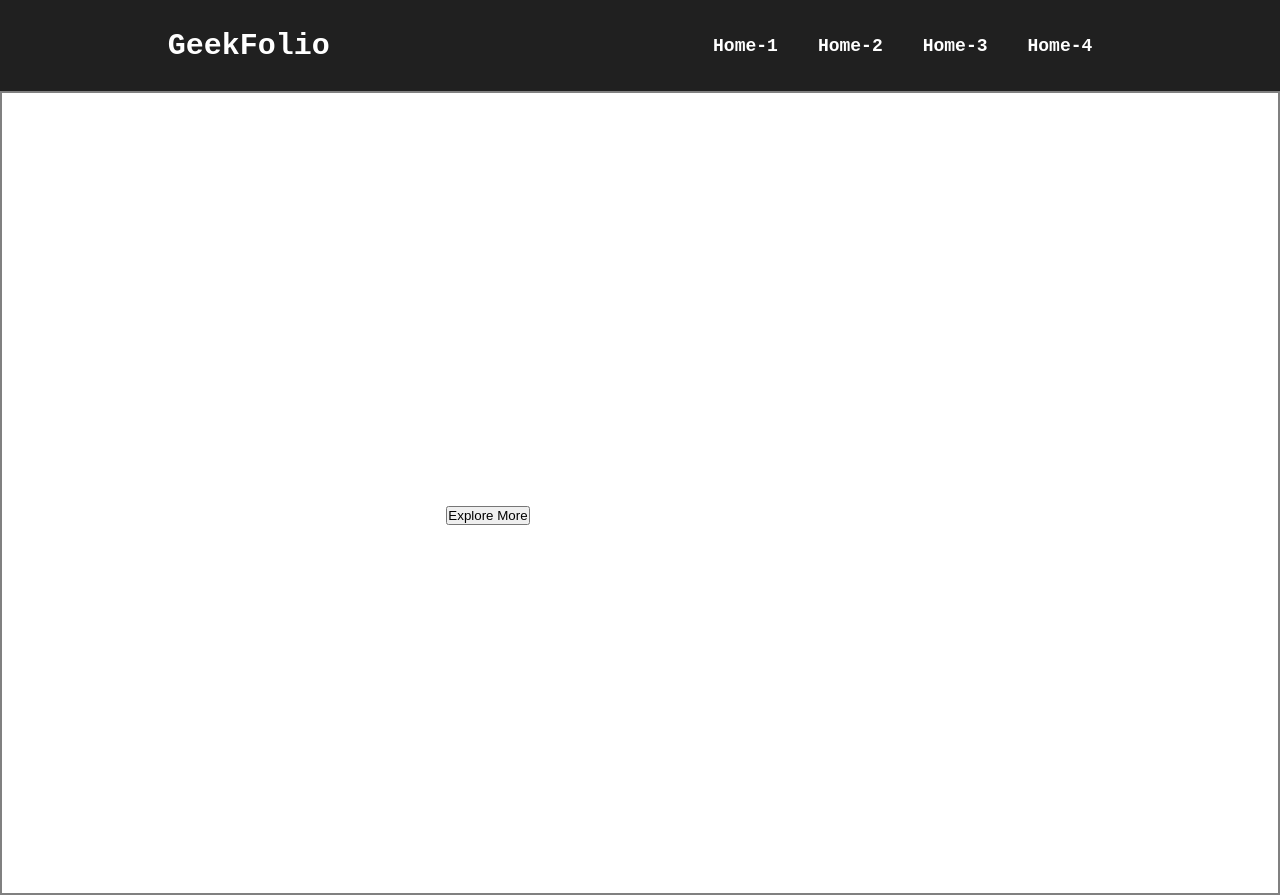
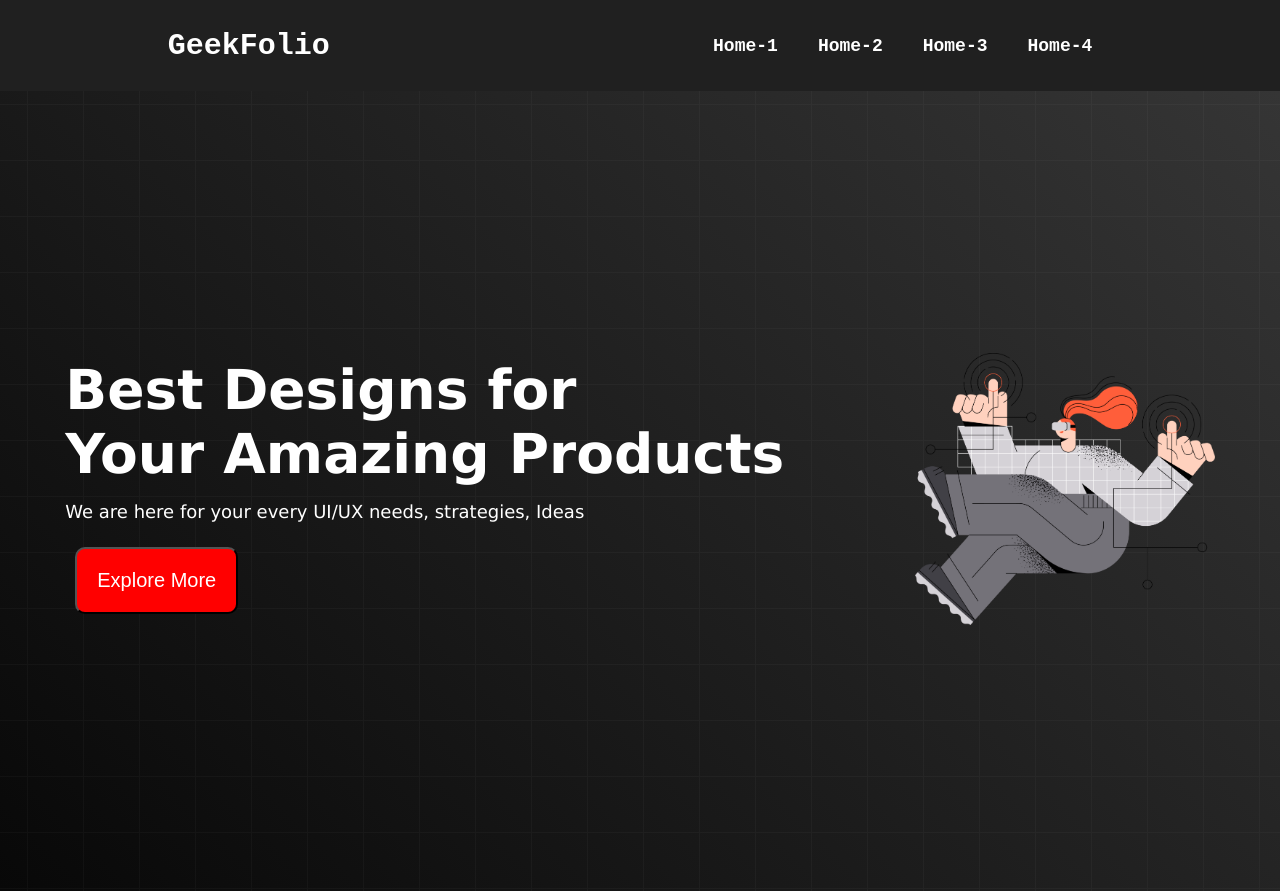
Before and after one commit to shahriarmostafiz/project-1, a plain HTML site: page index.html in a window 1280 px wide. Drawn offline with Linux system fonts and the light colour scheme.

Commit message:
banned half done

```diff
--- a/index.html
+++ b/index.html
@@ -3,7 +3,7 @@
   <head>
     <meta charset="UTF-8" />
     <meta name="viewport" content="width=device-width, initial-scale=1.0" />
-    <title>Document</title>
+    <title>Project-1</title>
     <link rel="stylesheet" href="style.css" />
   </head>
   <body>
@@ -26,9 +26,17 @@
       <section>
         <div class="banner-container">
           <div class="banner-text">
-            <h1>Better Designs for Your Best Products</h1>
-            <p>We are here for your every UI/UX needs</p>
+            <h1 class="banner-text-title">
+              Best Designs for <br />
+              Your Amazing Products
+            </h1>
+            <p class="description">
+              We are here for your every UI/UX needs, strategies, Ideas
+            </p>
             <button class="button">Explore More</button>
+          </div>
+          <div class="banner-img">
+            <img src="/images/banner.png" alt="" class="img" />
           </div>
         </div>
       </section>
--- a/style.css
+++ b/style.css
@@ -48,12 +48,34 @@ margin-right: 100px;
     justify-content: space-around;
     height: 100vh;
     align-items: center;
-    border: 2px solid grey ;
+    /* border: 2px solid grey ; */
     color: white;
+    background-image: url('images/background.png'),linear-gradient(45deg,rgb(8, 8, 8),rgb(53, 53, 53));
 
 
 }
-.banner-photo {
+.img {
     width: 300px;
-    height:190px;
+    /* height:240px; */
 }
+.banner-text-title {
+    /* margin: 40px; */
+    font-size: 55px;
+    font-weight: bold;
+    font-family: Verdana, Geneva, Tahoma, sans-serif;
+}
+.description {
+    margin: 15px 0;
+    font-size: 18px;
+    font-family: Verdana, Geneva, Tahoma, sans-serif;
+}
+.button {
+    background-color: red;
+    padding: 20px;
+    color: white;
+    font-size: 20px;
+    border-radius: 10px;
+    margin: 10px 10px;
+
+
+}
```
